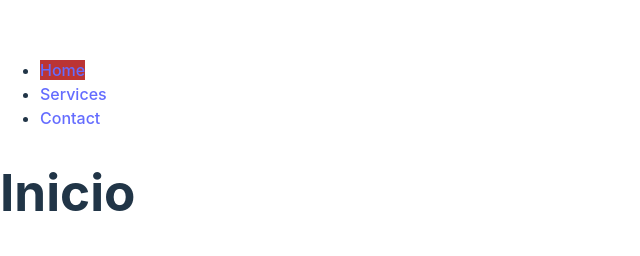
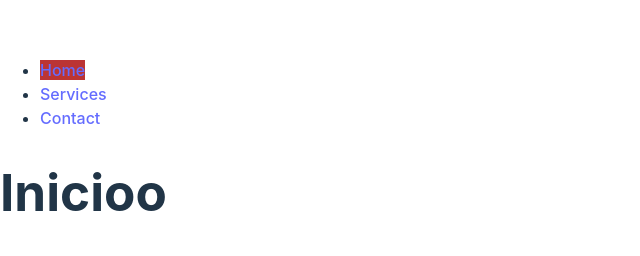
Before and after one commit to scarlhs26/PruebaTecnica-Tacklist, a React (Vite) app: page / in a window 1280 px wide. Shown: the part 207-463 px from the top of the page, without its empty margins (0-640 px from the left). Built offline with nearby package versions, Linux system fonts and the light colour scheme.

Commit message:
cambios realizados

```diff
--- a/src/pages/Login.tsx
+++ b/src/pages/Login.tsx
@@ -71,7 +71,7 @@ export function Inicio() {
   return (
     <>
       <Navbar />
-      <h1>Inicio</h1>
+      <h1>Inicioo</h1>
       <form onSubmit={handleSubmit}>
         <div>
           <label htmlFor="email">Correo Electrónico:</label>
```
